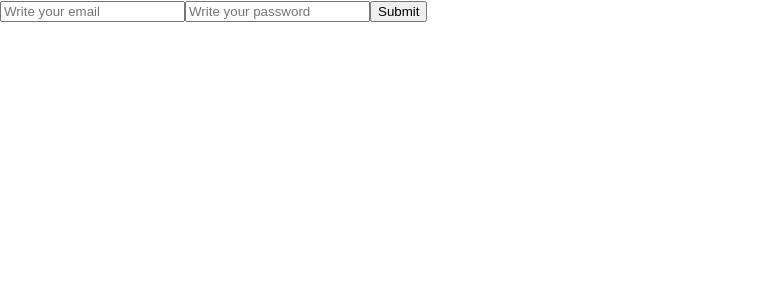
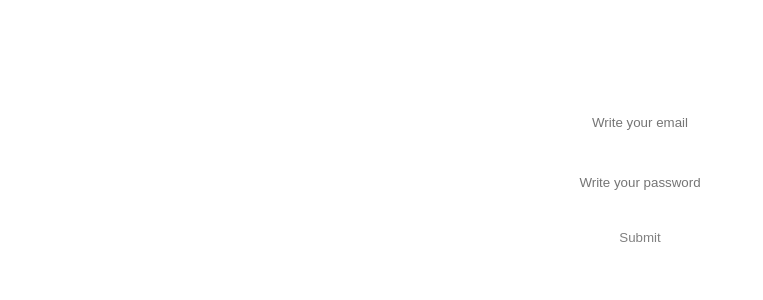
Before and after one commit to kirill25460/Photo-Project, a React (Create React App) app: page / in a window 1280 px wide. Shown: the top 300 px of the page, without its empty margins (0-763 px from the left). Built offline with nearby package versions, Linux system fonts and the light colour scheme.

Commit message:
css module

```diff
--- a/src/components/AdminPanelBtn/AdminPanelBtn.js
+++ b/src/components/AdminPanelBtn/AdminPanelBtn.js
@@ -6,7 +6,7 @@ const AdminPanelBtn = ({getAuth}) => {
 
     return (
         <>
-            <button onClick={getAuth} type='button'>Submit</button>
+            <button className={styles.formBtn} onClick={getAuth} type='button'>Submit</button>
         </>
     )
 }
--- a/src/components/AdminPanelBtn/AdminPanelBtn.module.css
+++ b/src/components/AdminPanelBtn/AdminPanelBtn.module.css
@@ -0,0 +1,14 @@
+.formBtn{
+    margin-top: 20px;
+    padding: 5px 30px;
+    border-radius: 8px;
+    border: 0;
+    background-color: rgba(255, 255, 255, 0);
+    cursor: pointer;
+
+    color: gray;
+}
+
+.formBtn:hover{
+    border: 2px solid blue;
+}
--- a/src/components/AdminPanelInput/AdminPanelInput.js
+++ b/src/components/AdminPanelInput/AdminPanelInput.js
@@ -2,7 +2,7 @@ import PropTypes from 'prop-types'
 import styles from './AdminPanelInput.module.css'
 import { useState } from 'react'
 
-const AdminPanelBtn = ({text, type, getAuth}) => {
+const AdminPanelBtn = ({ text, type, className, getAuth}) => {
     const [login, setLogin] = useState()
     const [password, setPassword] = useState()
 
@@ -15,7 +15,7 @@ const AdminPanelBtn = ({text, type, getAuth}) => {
 
     return (
         <>
-            <input placeholder={text} type={type} onChange={handleAuth}></input>
+            <input className={className} placeholder={text} type={type} onChange={handleAuth}></input>
         </>
     )
 }
--- a/src/components/AdminPanelInput/AdminPanelInput.module.css
+++ b/src/components/AdminPanelInput/AdminPanelInput.module.css
@@ -0,0 +1,3 @@
+.inputLogin {
+    text-align: end
+};
--- a/src/pages/AdminPanel/AdminPanel.jsx
+++ b/src/pages/AdminPanel/AdminPanel.jsx
@@ -18,11 +18,11 @@ const AdminPanel = () => {
     }
 
     return (
-        <>
-            <AdminPanelInput text={'Write your email'} type={'email'} getAuth={getAuth}/>
-            <AdminPanelInput text={'Write your password'} type={'password'} getAuth={getAuth}/>
+        <div className={styles.containerInput}>
+            <AdminPanelInput className={styles.inputLogin} text={'Write your email'} type={'email'} getAuth={getAuth}/>
+            <AdminPanelInput className={styles.inputPassword} text={'Write your password'} type={'password'} getAuth={getAuth}/>
             <AdminPanelBtn getAuth={getAuth} />
-        </>
+        </div>
     )
 }
 
--- a/src/pages/AdminPanel/AdminPanel.module.css
+++ b/src/pages/AdminPanel/AdminPanel.module.css
@@ -0,0 +1,39 @@
+.inputLogin {
+    text-align: center;
+    padding: 15px;
+    border-radius: 15px;
+    border-width: 0px;
+    margin: 0, auto;
+    display: block;
+}
+
+.inputLogin:hover{
+    border: 1px solid rgba(90, 89, 89, 0.571);
+    border-width: 2px;
+    box-shadow: 5px 5px 10px rgba(0, 0, 0, 0.5);
+}
+
+.inputPassword {
+    margin-top: 15px;
+    text-align: center;
+    padding: 15px;
+    border-radius: 15px;
+    border-width: 0px;
+    margin: 0, auto;
+    display: block;
+}
+
+.inputPassword:hover {
+    border: 1px solid rgba(90, 89, 89, 0.571);
+    border-width: 2px;
+    box-shadow: 5px 5px 10px rgba(0, 0, 0, 0.5);
+}
+
+.containerInput{
+    display: flex;
+    flex-direction: column;
+    align-items: center;
+    justify-content: center;
+
+    margin-top: 100px;
+}
```
